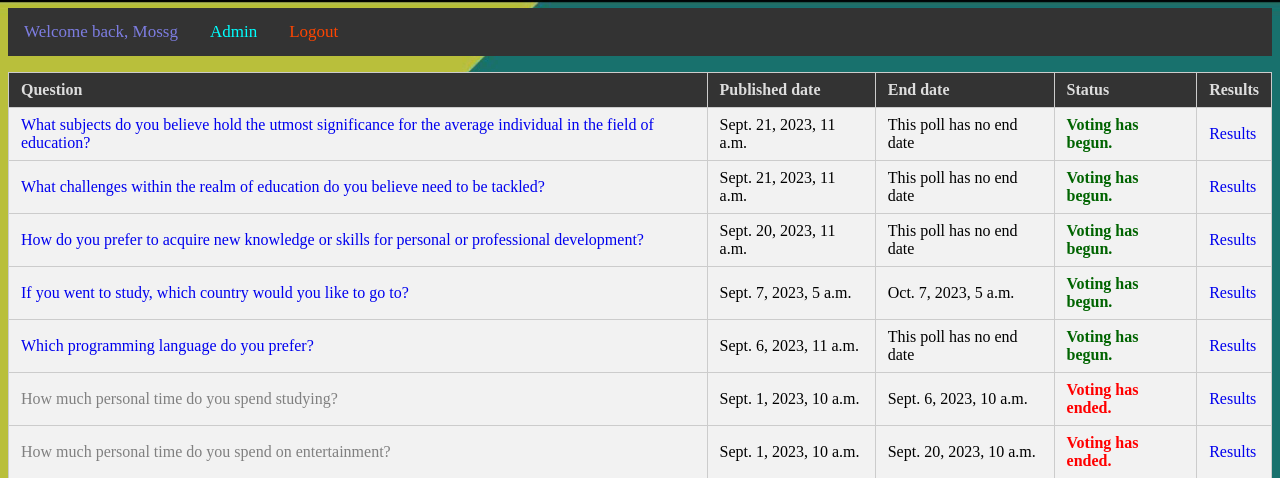
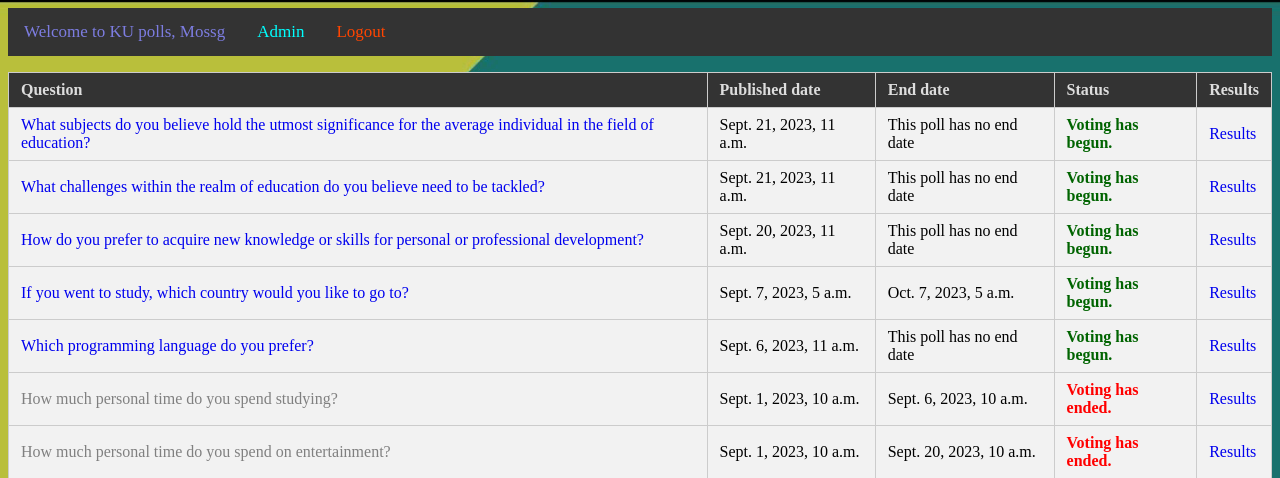
Before and after one commit to Nantawat6510545543/ku-polls, a Django app: page /polls/ in a window 1280 px wide. Shown: the top 478 px of the page. Run offline with Django 4.2, Linux system fonts and the light colour scheme; a user stored in the database is signed in; data comes from the database, SQL or seed files in the repository.

Commit message:
update welcome message

```diff
--- a/polls/templates/polls/index.html
+++ b/polls/templates/polls/index.html
@@ -9,7 +9,7 @@
 <div class="topnav">
     {% if user.is_authenticated %}
         <a style="color: rgb(125, 125, 225);">
-            Welcome back, {{user.username.title}}</a>
+            Welcome to KU polls, {{user.username.title}}</a>
         {% if user.is_superuser  %}
              <a class="link" style="color: rgb(0, 255, 255)"
                     href="{% url 'admin:index' %}">Admin</a>
```
